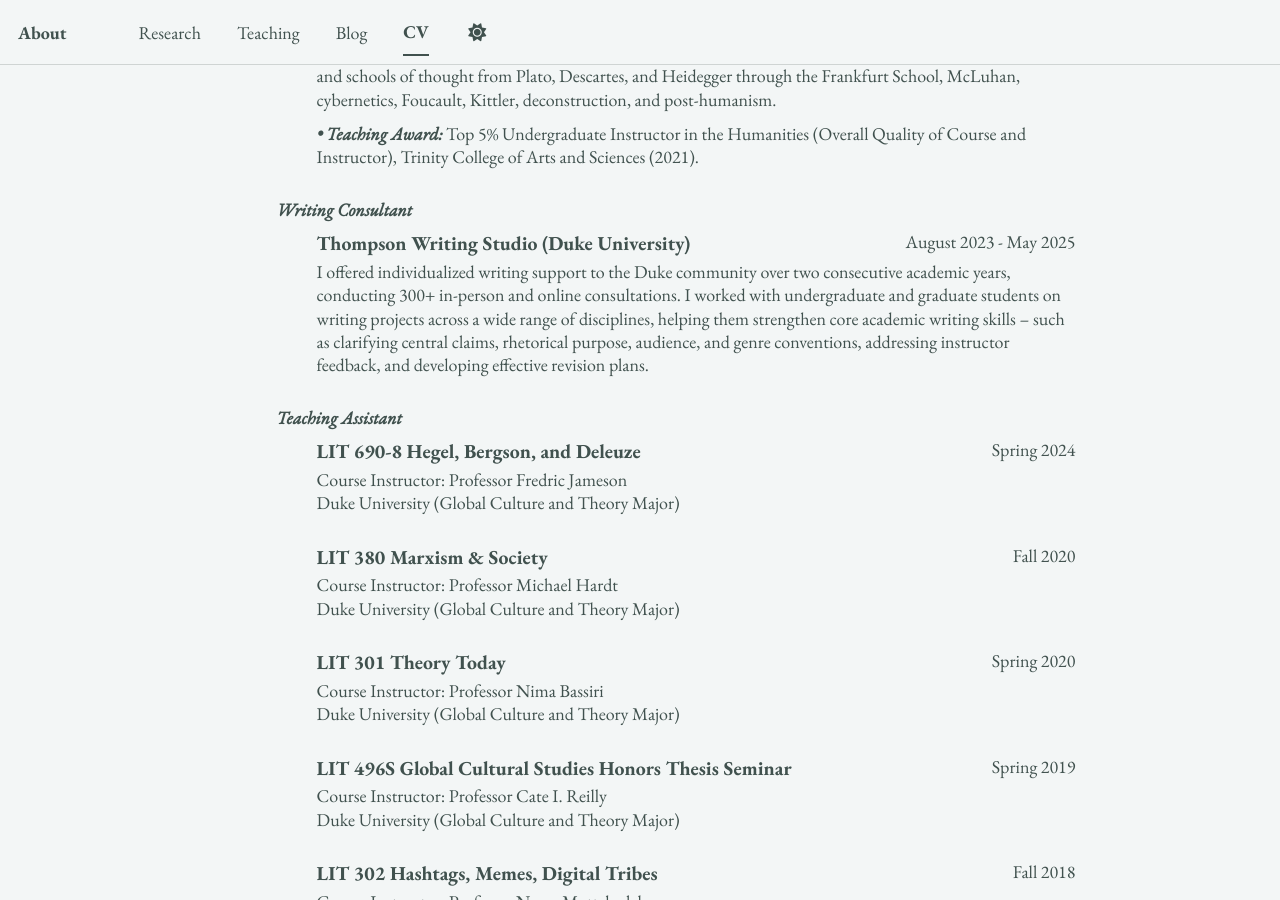
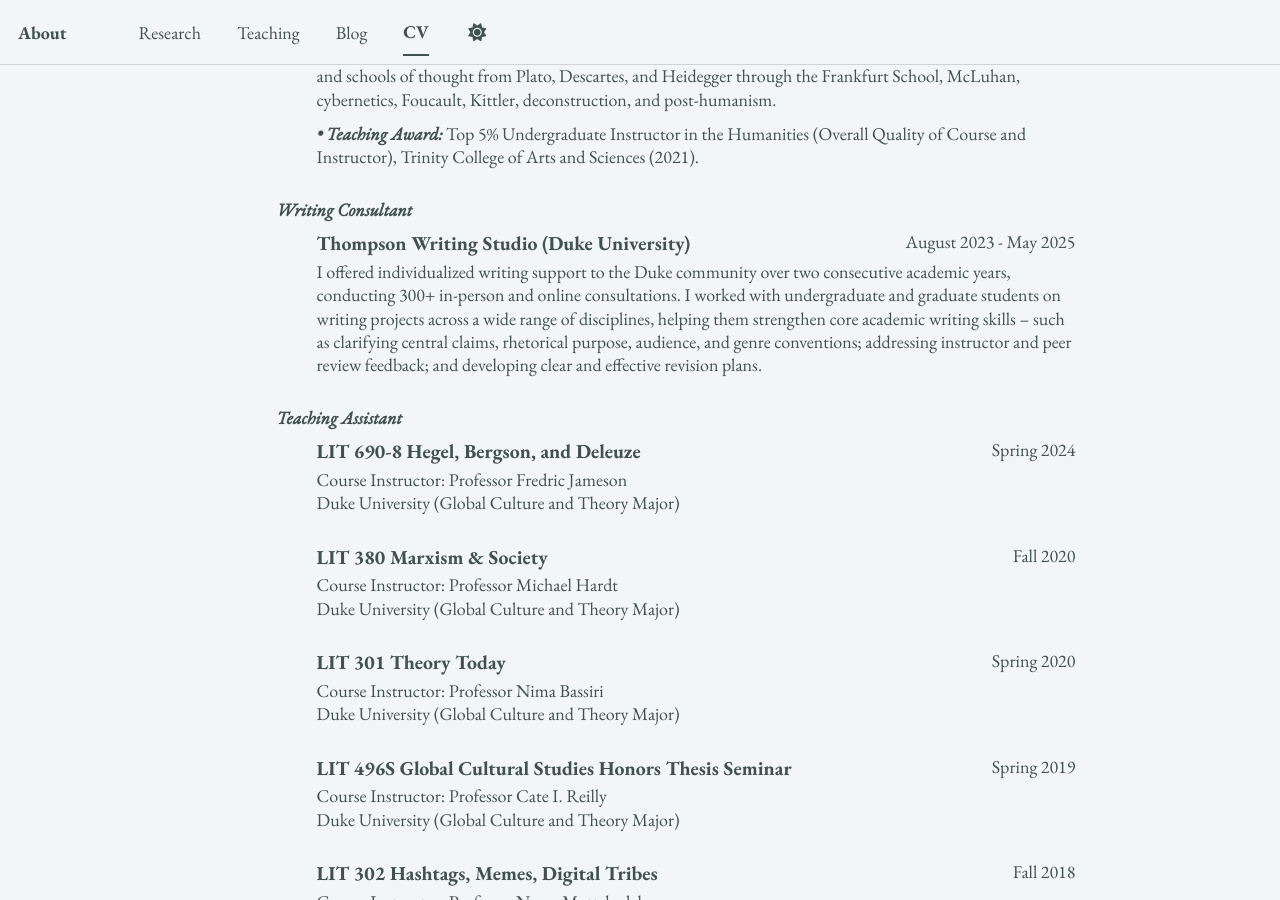
Before and after one commit to epujol90/epujol90.github.io, a Jekyll site: the page built from _pages/cv-json.md, in a window 1280 px wide and 900 px high, scrolled down 5956 px. Built offline with Jekyll 4.4.1, drawn with Linux system fonts in a browser that asks for light colours; a script bundle is joined from its source files by our own code; library files that are not in the unit come from our copies.

Commit message:
Update cv.json

```diff
--- a/_data/cv.json
+++ b/_data/cv.json
@@ -349,7 +349,7 @@
       "institution": "",
       "date": "August 2023 - May 2025",
       "role": "",
-      "description": "I offered individualized writing support to the Duke community over two consecutive academic years, conducting 300+ in-person and online consultations. I worked with undergraduate and graduate students on writing projects across a wide range of disciplines, helping them strengthen core academic writing skills – such as clarifying central claims, rhetorical purpose, audience, and genre conventions, addressing instructor feedback, and developing effective revision plans.",
+      "description": "I offered individualized writing support to the Duke community over two consecutive academic years, conducting 300+ in-person and online consultations. I worked with undergraduate and graduate students on writing projects across a wide range of disciplines, helping them strengthen core academic writing skills – such as clarifying central claims, rhetorical purpose, audience, and genre conventions; addressing instructor and peer review feedback; and developing clear and effective revision plans.",
       "category": "Writing Consultant"
     },
     {
```
